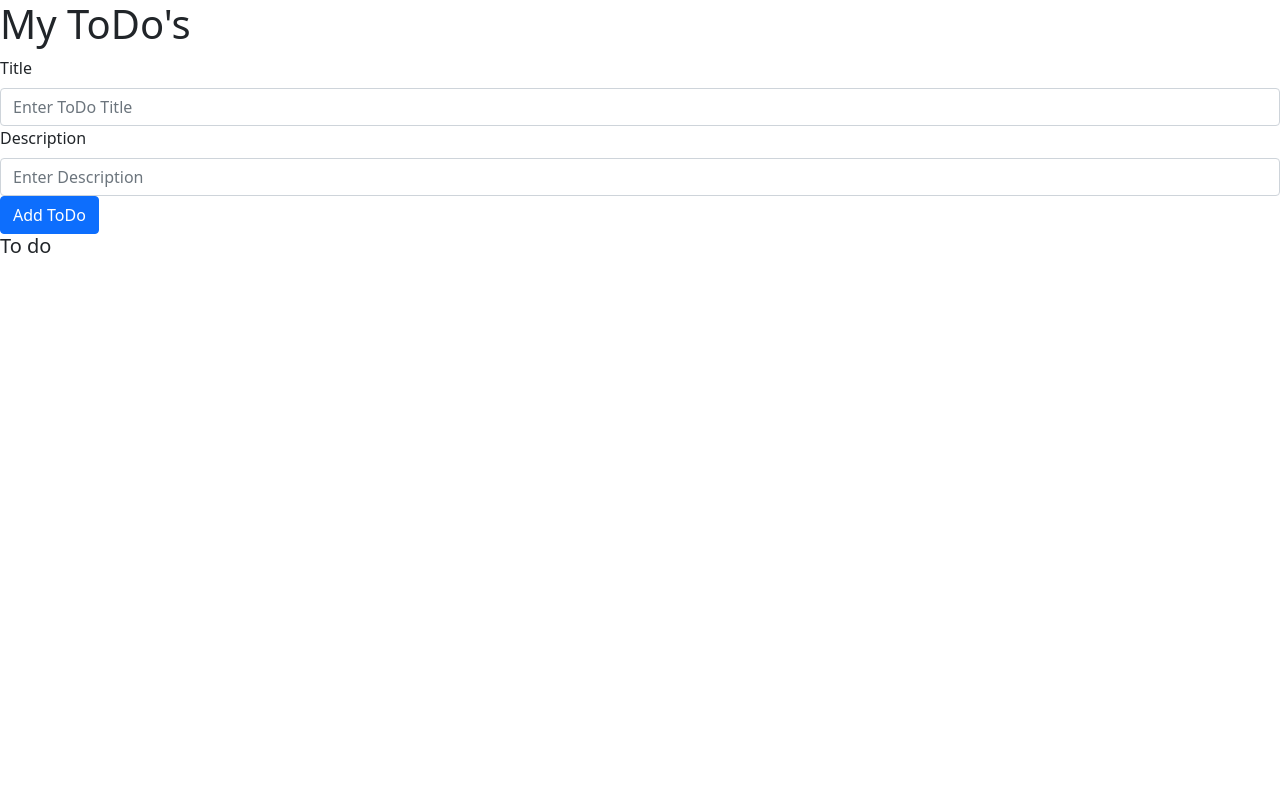
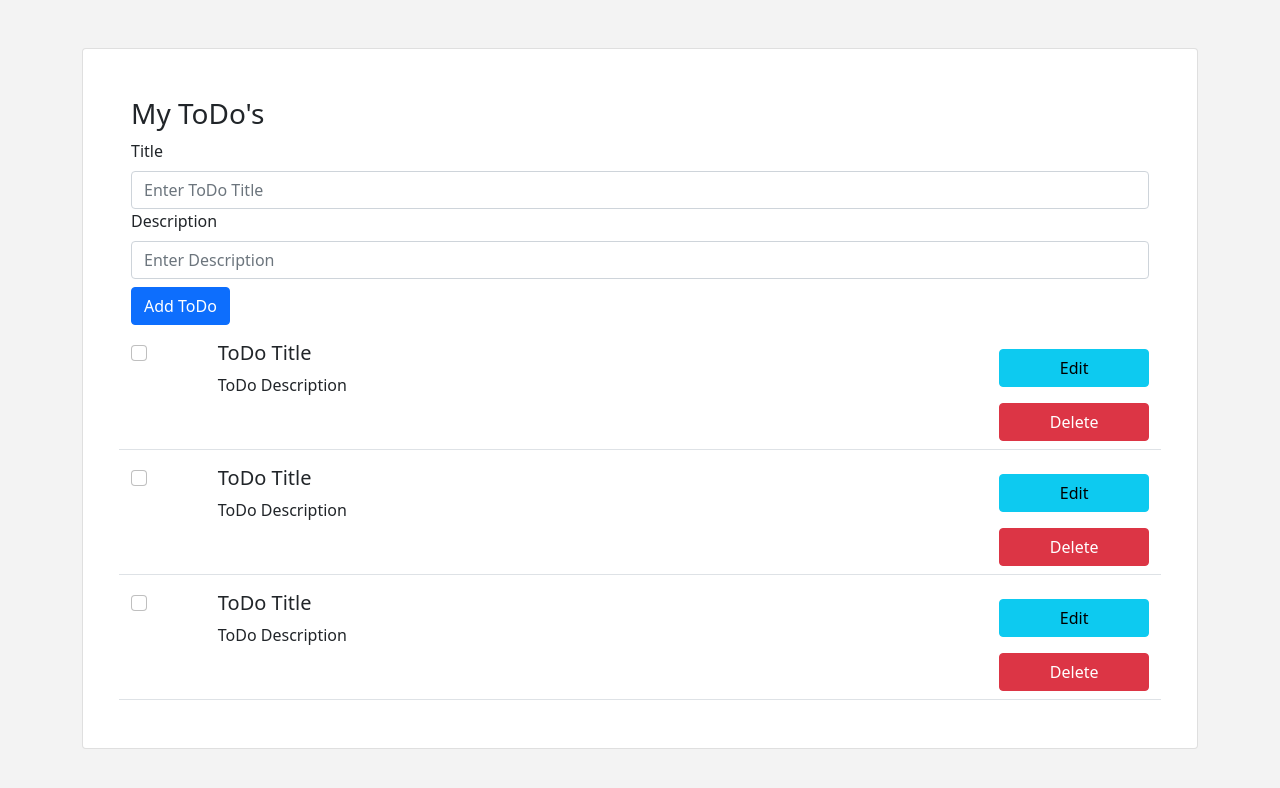
Before and after one commit to AnaSousa314/FrontEnd-Django-React-ToDoList, a React (Create React App) app: page / in a window 1280 px wide. Shown: the top 788 px of the page. Built offline with nearby package versions, Linux system fonts and the light colour scheme.

Commit message:
insere lista de todo's

```diff
--- a/package.json
+++ b/package.json
@@ -6,6 +6,7 @@
     "@testing-library/jest-dom": "^5.16.3",
     "@testing-library/react": "^12.1.4",
     "@testing-library/user-event": "^13.5.0",
+    "axios": "^0.26.1",
     "bootstrap": "^5.1.3",
     "react": "^17.0.2",
     "react-bootstrap": "^2.2.2",
--- a/public/index.html
+++ b/public/index.html
@@ -1,5 +1,5 @@
 <!DOCTYPE html>
-<html lang="en">
+<html lang="pt-br">
   <head>
     <meta charset="utf-8" />
     <link rel="icon" href="%PUBLIC_URL%/favicon.ico" />
--- a/src/App.js
+++ b/src/App.js
@@ -1,14 +1,28 @@
-import './App.css';
-import AddTodo from './components/AddTodo';
-import Todo from './components/Todo';
-
+import "./App.css";
+import AddTodo from "./components/AddTodo";
+import Todo from "./components/Todo";
+import { Container, Row, Col, Card } from "react-bootstrap";
 
 function App() {
   return (
     <>
-      <h1>My ToDo's</h1>
-      <AddTodo/>
-      <Todo/>
+      <div className="wrapper">
+        <Container>
+          <Row className="justify-content-center pt-5">
+            <Col>
+              <Card className="p-5">
+                <h3>My ToDo's</h3>
+                <AddTodo />
+                <Todo />
+                <Todo />
+
+                <Todo />
+
+              </Card>
+            </Col>
+          </Row>
+        </Container>
+      </div>
     </>
   );
 }
--- a/src/components/AddTodo.jsx
+++ b/src/components/AddTodo.jsx
@@ -15,7 +15,7 @@ const AppTodo = () =>{
             <Form.Control type="text" placeholder="Enter Description" />
         </Form.Group>
 
-        <Button variant="primary" type="submit">Add ToDo</Button>
+        <Button variant="primary" type="submit" className="mt-2">Add ToDo</Button>
       </Form>
     </>
   )
--- a/src/components/Todo.jsx
+++ b/src/components/Todo.jsx
@@ -1,9 +1,35 @@
 import React from "react";
+import { Col, Form, Row, Button } from "react-bootstrap";
 
 const Todo = () =>{
   return(
     <>
-      <h5>To do</h5>
+      <Row className="border-bottom pt-3">
+        <Col md={1}>
+          <Form>
+            <Form.Check type="checkbox"/>
+          </Form>
+        </Col>
+
+        <Col>
+          <h5>ToDo Title</h5>
+          <p>ToDo Description</p>
+        </Col>
+
+        <Col md={2}>
+          <Form className="d-grid gap-2">
+            <Button variant='info' className='my-2 btn btn-block'>
+              Edit
+            </Button>
+          </Form>
+
+          <Form className="d-grid gap-2">
+            <Button variant='danger' className='my-2 btn btn-block'>
+              Delete
+            </Button>
+          </Form>
+        </Col>
+      </Row>
     </>
   )
 }
--- a/src/index.css
+++ b/src/index.css
@@ -0,0 +1,4 @@
+.wrapper{
+  background-color: #f3f3f3;
+  height: 100vh;
+}
```
Also changed, not shown: 2 other files (tests, documents, lock files or other folders).
